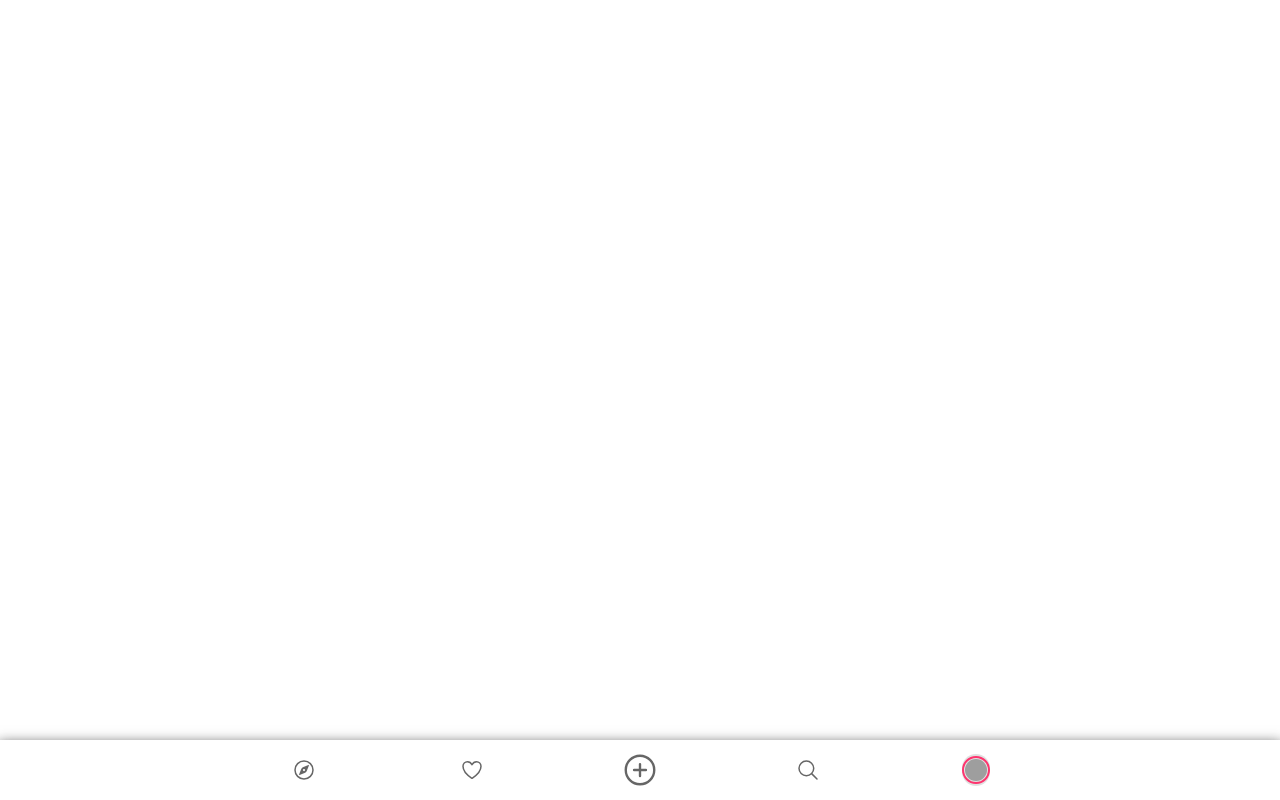
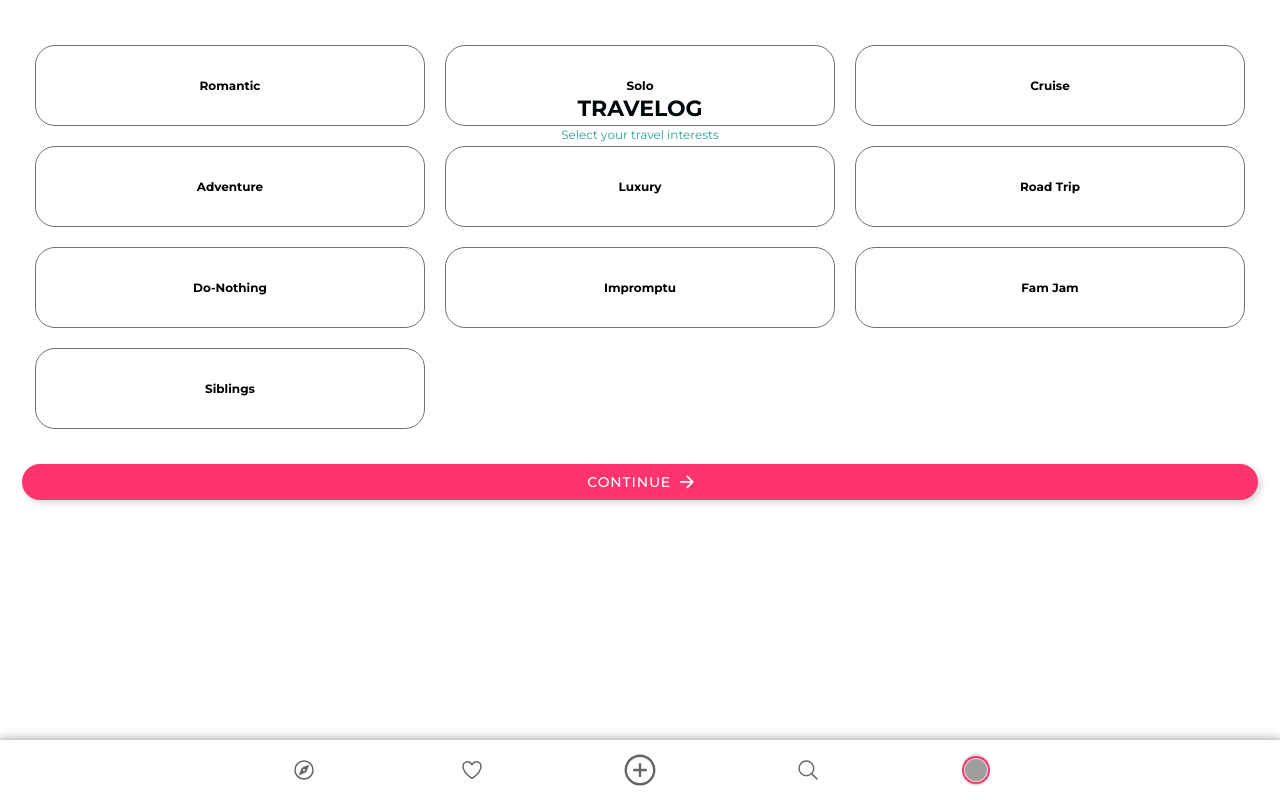
Before and after one commit to rhit99900/travelog-frontend, a React (Create React App) app: page /interests in a window 1280 px wide. Built offline with nearby package versions, Linux system fonts and the light colour scheme; grey boxes are pictures that could not be loaded.

Commit message:
Select Interests

```diff
--- a/src/Routes.js
+++ b/src/Routes.js
@@ -13,6 +13,8 @@ import Login from './pages/Login'
 import Register from './pages/Register'
 import SplashScreen from './pages/SplashScreen'
 import Profile from './pages/User/Profile'
+import UserInterests from './pages/User/Interests'
+import UserSelectFollowing from './pages/User/SelectFollowing'
 
 const Routes = () => (
   <Router>
@@ -23,6 +25,8 @@ const Routes = () => (
       <Route path="/new" component={NewPost} exact={true} />
       <Route path="/search" component={Search} />
       <Route path="/profile" component={Profile} />
+      <Route path="/interests" component={UserInterests} />
+      <Route path="/select-following" component={UserSelectFollowing} />
       <Route path="/" component={SplashScreen} exact={true} />
     </Switch>
   </Router>
--- /dev/null
+++ b/src/pages/User/Interests/Interests.css
@@ -0,0 +1,37 @@
+ion-col.interestBox{
+  padding: 10px;
+}
+
+ion-col.interestBox div.interests{
+  border-radius: 20px;
+  padding: 32px 0;
+  text-align: center;
+  border: 1px solid #707070;
+  color: #000;
+  font-family: 'Montserrat', sans-serif;
+  font-size:12px;
+  font-weight: bold;
+}
+
+ion-col.interestBox div.interests.active, ion-col.interestBox div.interests:hover{
+  background: #FE346E;
+  color: #FFF;
+  border: 1px solid #FE346E;
+  box-shadow: 0 3px 3px rgba(33,33,33,0.16)
+}
+
+ion-content.interest{
+  --padding-top: 30px;
+  --padding-start: 20px;
+  --padding-end: 20px;
+}
+
+ion-button.primaryButtonPink{
+  --background: var(--pink);
+  --background-activated: var(--pink);
+  --border-radius: 25px;
+  --box-shadow: 3px 3px 6px rgba(0,0,0,0.16);
+  margin-top: 20px;
+  font-family: 'Montserrat', sans-serif;
+  text-transform: uppercase;
+}
--- /dev/null
+++ b/src/pages/User/Interests/Interests.jsx
@@ -0,0 +1,48 @@
+import React from 'react'
+
+import { IonContent, IonPage, IonCard, IonCardContent, IonButton, IonRow, IonCol, IonInput, IonGrid, IonIcon, IonText } from '@ionic/react'
+import './Interests.css'
+import { arrowForwardOutline } from 'ionicons/icons'
+
+import {USER_INTERESTS} from '../../../utils/Constants'
+
+const UserInterests = () => {
+
+  const interests = USER_INTERESTS;
+
+  const addInterest = (e) => {
+    e.target.classList.add('active');
+  }
+
+  const submitInterest = () => {
+
+  }
+
+  return (
+    <IonPage>
+      <IonContent className="light interest">
+        <div className="loginImageContainer">
+          <h3>Travelog</h3>
+          <p>Select your travel interests</p>
+        </div>
+        <IonGrid>
+          <IonRow>
+            {interests.map((item, index) => (
+              <IonCol key={index} size="4" className="interestBox">
+                <div className="interests" value={item.name} onClick={addInterest}>
+                  {item.name}
+                </div>
+              </IonCol>
+            ))}
+          </IonRow>
+        </IonGrid>
+        <IonButton className="primaryButtonPink" onClick={submitInterest} expand="block">
+          Continue
+          <IonIcon slot="end" icon={arrowForwardOutline} />
+        </IonButton>
+      </IonContent>
+    </IonPage>
+  )
+}
+
+export default UserInterests;
--- /dev/null
+++ b/src/pages/User/Interests/index.js
@@ -0,0 +1 @@
+export { default } from './Interests'
--- a/src/pages/User/Profile/Profile.css
+++ b/src/pages/User/Profile/Profile.css
@@ -1,3 +1,9 @@
+div.profileContainer{
+  width:100%;
+  max-width: 1024px;
+  margin:auto;
+}
+
 div.profileImage{
   max-height: 50vh;
   overflow: hidden;
@@ -26,6 +32,11 @@ ion-button.followButton{
   left:50%;
   transform: translate(-50%,-50px);
   font-size:12px;
+}
+
+ion-button.followButton.following{
+  --background: #EEE;
+  color: #FE346E
 }
 
 ion-card-content.profileInfo{
@@ -113,3 +124,23 @@ div.profileHighlightsImage.viewed{
 div.profileHighlightsImage img{
   width:100%;
 }
+
+@media (max-width:500px){
+  div.profileContainer ion-col{
+    padding: 0px;
+  }
+}
+
+
+@media (min-width: 500px){
+  div.profileImage{
+    width:300px;
+    height:300px;
+    margin:auto
+  }
+
+  div.profileContainer{
+    background: #FAFAFA;
+  }
+
+}
--- a/src/pages/User/Profile/Profile.jsx
+++ b/src/pages/User/Profile/Profile.jsx
@@ -1,6 +1,6 @@
 import React from 'react'
 
-import { IonContent, IonPage, IonCard, IonCardContent, IonButton, IonInput, IonItem, IonIcon, IonText } from '@ionic/react'
+import { IonContent, IonPage, IonCard, IonCardContent, IonButton, IonRow, IonCol, IonInput, IonItem, IonIcon, IonText } from '@ionic/react'
 import { arrowForwardOutline } from 'ionicons/icons'
 import { useHistory } from 'react-router-dom'
 
@@ -15,18 +15,24 @@ const Profile = (user) => {
     <IonPage>
       <IonContent className="light">
         <div className="profileContainer">
-          <IonCard className="profile">
-            <div class="profileImage">
-              <img src="https://images.unsplash.com/photo-1544005313-94ddf0286df2?ixlib=rb-1.2.1&ixid=eyJhcHBfaWQiOjEyMDd9&auto=format&fit=crop&w=500&q=60"/>
-            </div>
-            <IonButton className="secondaryButton followButton">Follow</IonButton>
+        <IonRow>
+          <IonCol size-xs="12" size-md="6">
+            <IonCard className="profile">
+              <div class="profileImage">
+                <img src="https://images.unsplash.com/photo-1544005313-94ddf0286df2?ixlib=rb-1.2.1&ixid=eyJhcHBfaWQiOjEyMDd9&auto=format&fit=crop&w=500&q=60"/>
+              </div>
+              <IonButton className="secondaryButton followButton following">Follow</IonButton>
+            </IonCard>
+          </IonCol>
+          <IonCol>
             <IonCardContent className="profileInfo">
               <h1>User Name</h1>
               <p>Lorem Ipsum Bio, Avid Traveller, Insane Human and other adjectives that may attract people to this profile</p>
               <ProfileStats />
               <ProfileHighlights />
             </IonCardContent>
-          </IonCard>
+          </IonCol>
+        </IonRow>
         </div>
       </IonContent>
     </IonPage>
--- /dev/null
+++ b/src/pages/User/SelectFollowing/SelectFollowing.jsx
@@ -0,0 +1,17 @@
+import React from 'react'
+import { IonContent, IonPage, IonCard, IonCardContent, IonButton, IonRow, IonCol, IonInput, IonGrid, IonIcon, IonText } from '@ionic/react'
+
+const UserSelectFollowing = () => {
+  return(
+    <IonPage>
+      <IonContent className="light">
+        <div className="loginImageContainer">
+          <h3>Travelog</h3>
+          <p>Find your travellers</p>
+        </div>
+      </IonContent>
+    </IonPage>
+  )
+}
+
+export default UserSelectFollowing;
--- /dev/null
+++ b/src/pages/User/SelectFollowing/index.js
@@ -0,0 +1 @@
+export { default } from './SelectFollowing'
--- /dev/null
+++ b/src/utils/Constants.js
@@ -0,0 +1,42 @@
+export const USER_INTERESTS = [
+  {
+    name: 'Romantic',
+    tags: []
+  },
+  {
+    name: 'Solo',
+    tags: []
+  },
+  {
+    name: 'Cruise',
+    tags: []
+  },
+  {
+    name: 'Adventure',
+    tags: []
+  },
+  {
+    name: 'Luxury',
+    tags: []
+  },
+  {
+    name: 'Road Trip',
+    tags: []
+  },
+  {
+    name: 'Do-Nothing',
+    tags: []
+  },
+  {
+    name: 'Impromptu',
+    tags: []
+  },
+  {
+    name: 'Fam Jam',
+    tags: []
+  },
+  {
+    name: 'Siblings',
+    tags: []
+  },
+]
```
Also changed, not shown: 1 other file (tests, documents, lock files or other folders).
